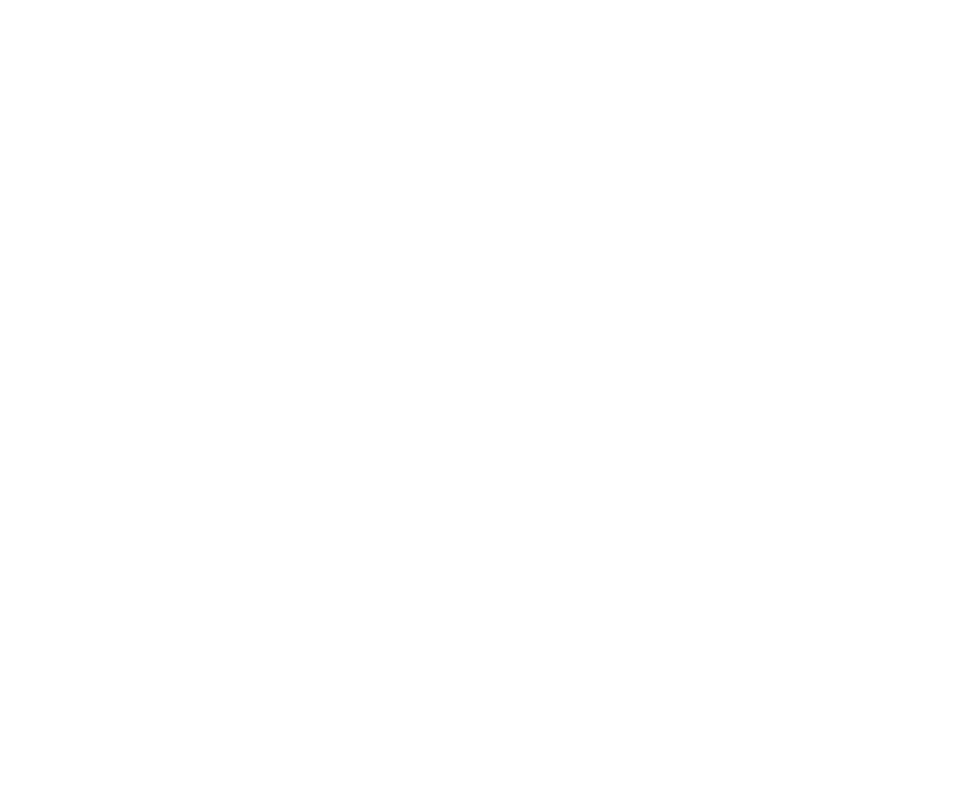
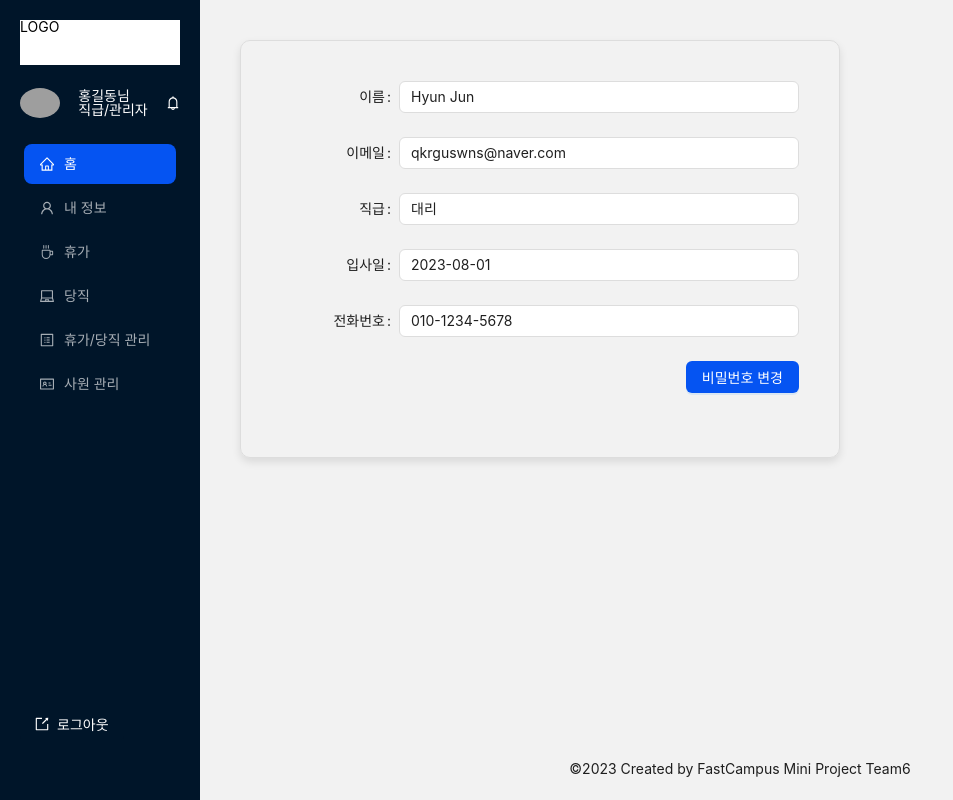
Before and after one commit to FC-MINI-6/mini-project-FE, a React (Vite) app: page /mypage in a window 1280 px wide. Before the commit this address had no page. Shown: the whole page, without its empty margins (0-953 px from the left). Built offline with nearby package versions, Linux system fonts and the light colour scheme; grey boxes are pictures that could not be loaded.

Commit message:
feat: 마이페이지 form UI 완료

```diff
--- /dev/null
+++ b/src/components/mypage/styled.ts
@@ -0,0 +1,29 @@
+import { Button, Form,} from 'antd'
+import styled from 'styled-components'
+
+export const Styleddiv = styled.div`
+  display: flex;
+`
+
+export const StyledForm = styled(Form)`
+  width: 600px;
+  padding: 40px;
+  border: 1px solid #ddd;
+  border-radius: 10px;
+  box-shadow: 0px 4px 8px rgba(0, 0, 0, 0.1);
+`
+
+export const StyledFormItemWrapper = styled.div`
+  display: flex;
+  justify-content: flex-end;
+`
+
+export const StyledFormItem = styled(Form.Item)`
+  display: flex;
+  margin-bottom: 24px;
+  justify-content: flex-end;
+`
+
+export const StyledButton = styled(Button)`
+  margin-left: 8px;
+`
--- a/src/pages/App.tsx
+++ b/src/pages/App.tsx
@@ -8,6 +8,7 @@ import { config } from '@/GlobalThemeConfig'
 import locale from 'antd/lib/locale/ko_KR'
 import { SignUp } from '@/components/signup'
 import { Login } from '@/pages/Login'
+import MyPage from './MyPage'
 
 export const App = () => {
   return (
@@ -18,6 +19,7 @@ export const App = () => {
           <Route element={<NavLayout />}>
             {/* 아래 Route Page 추가 */}
             <Route path="/" element={<HomeCalendar />} />
+            <Route path='/mypage' element={<MyPage/>}/>
             <Route path="/day_off" element={<DayOff />} />
             <Route path="/duty" element={<Duty />} />
             <Route path="/admin/schedule" element={<AdminSchedule />} />
--- a/src/pages/Login.tsx
+++ b/src/pages/Login.tsx
@@ -11,8 +11,13 @@ import {
 import { Link } from 'react-router-dom'
 import axios from 'axios'
 
+interface LoginData {
+  email: string
+  password: string
+}
+
 export const Login = () => {
-  const [loginData, setLoginData] = useState({ email: '', password: '' })
+  const [loginData, setLoginData] = useState<LoginData>({ email: '', password: '' })
 
   const handleChange = (event: React.ChangeEvent<HTMLInputElement>) => {
     const { name, value } = event.target
--- /dev/null
+++ b/src/pages/MyPage.tsx
@@ -0,0 +1,39 @@
+import { useState } from 'react'
+import { Form, Input, Button, Modal } from 'antd'
+import { StyledForm, StyledFormItem } from '@/components/mypage/styled'
+
+const MyPage = () => {
+
+
+
+  return (
+    <>
+      <StyledForm>
+        <StyledFormItem label="이름" name="name">
+          <Input style={{ width:400}}readOnly defaultValue="Hyun Jun" />
+        </StyledFormItem>
+        <StyledFormItem label="이메일" name="email">
+          <Input style={{ width:400}}readOnly defaultValue="qkrguswns@naver.com" />
+        </StyledFormItem>
+        <StyledFormItem label="직급" name="position">
+          <Input style={{ width:400}}readOnly defaultValue="대리" />
+        </StyledFormItem>
+        <StyledFormItem label="입사일" name="joinDate">
+          <Input style={{ width:400}}readOnly defaultValue="2023-08-01" />
+        </StyledFormItem>
+        <StyledFormItem label="전화번호" name="phoneNumber">
+          <Input style={{ width:400}}readOnly defaultValue="010-1234-5678" />
+        </StyledFormItem>
+        <StyledFormItem>
+          <Button type="primary" >
+            비밀번호 변경
+          </Button>
+        </StyledFormItem>
+      </StyledForm>
+
+
+    </>
+  )
+}
+
+export default MyPage
```
Also changed, not shown: src/components/mypage/index.ts (added).
